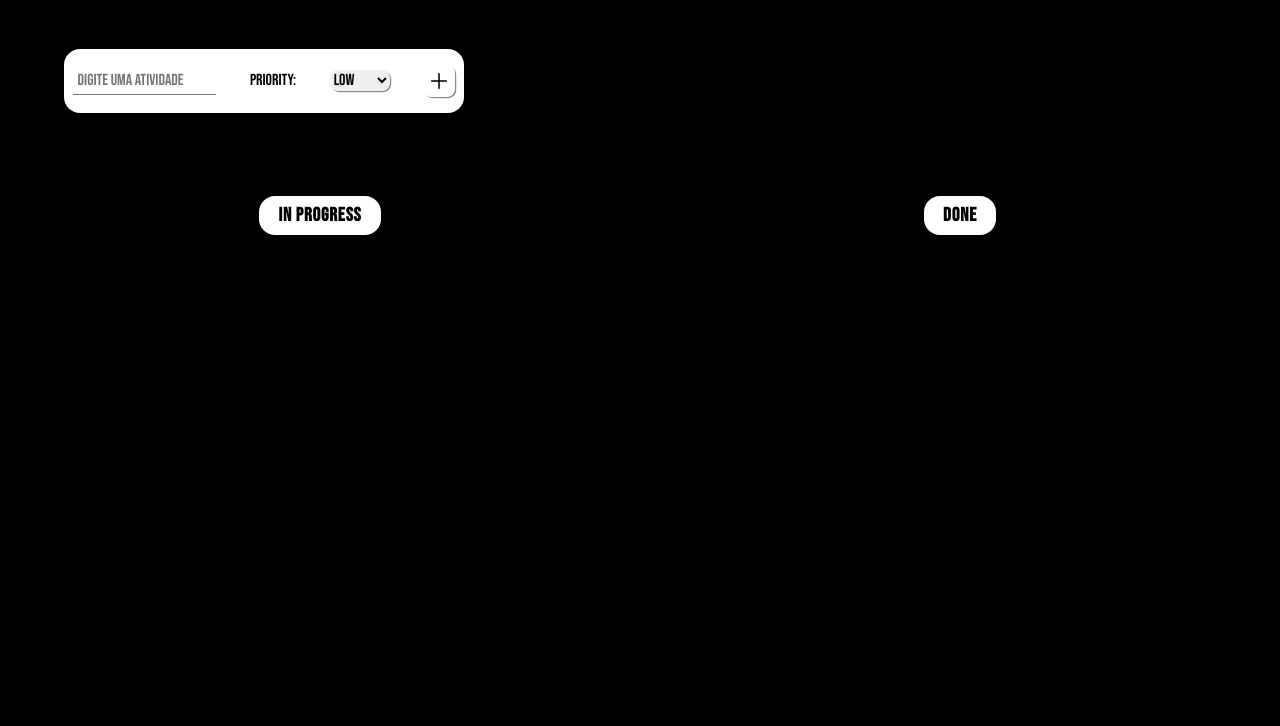
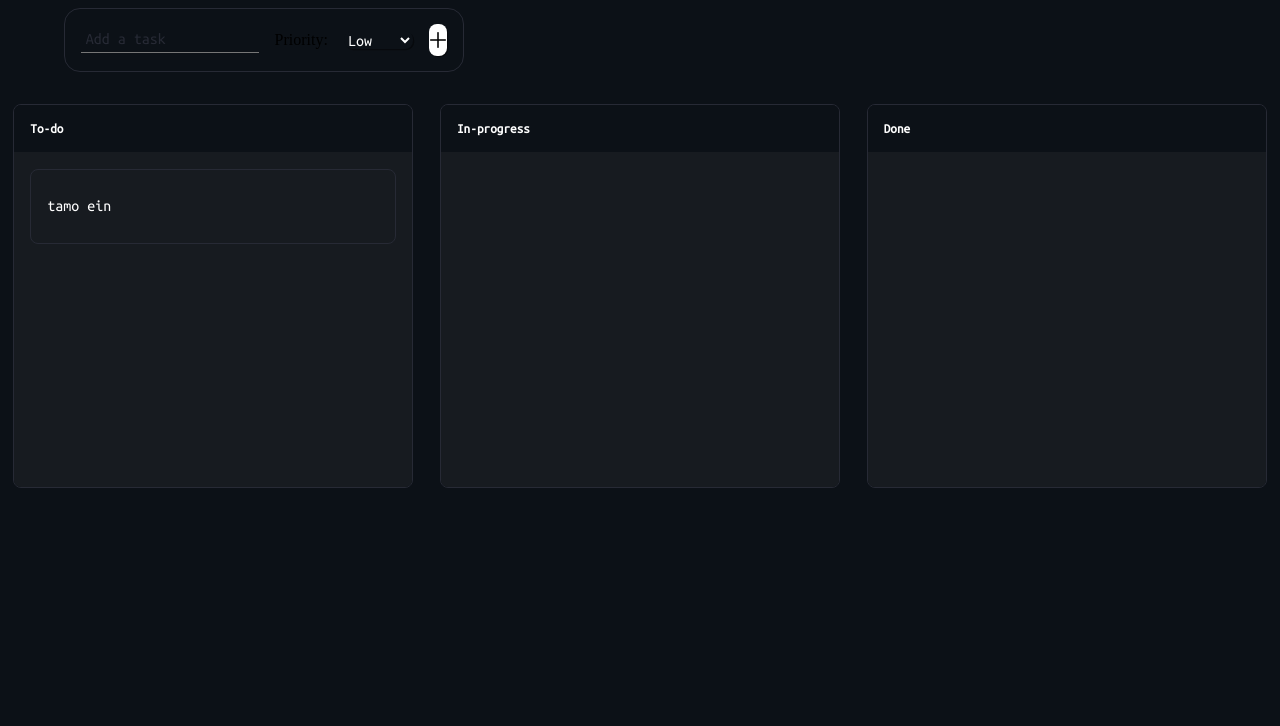
Before and after one commit to severinocarlos/todo-app, a plain HTML site: page src/index.html in a window 1280 px wide. Shown: the part 74-800 px from the top of the page. Drawn offline with Linux system fonts and the light colour scheme.

Commit message:
style: interface refact

```diff
--- a/src/index.html
+++ b/src/index.html
@@ -8,14 +8,14 @@
     <title>To-do App</title>
 </head>
 <body>
-    <header>
-        <h2>To-do App</h1>
+    <header class="navbar">
+        <h2>To-do</h1>
     </header> <!--Navbar-->
 
     <main>
         <div class="container">
             <div class="add-tasks--container">
-                <input id="input-task" type="text" placeholder="Digite uma atividade">
+                <input id="input-task" type="text" placeholder="Add a task">
                 <label for="select-item">Priority: </label>
                 <select name="select-classification" id="select-item">
                     <option value="Low">Low</option>
@@ -27,21 +27,36 @@
 
             <div class="tasks-container">
 
-                <div class="in-progress-container">
-                    <div class="title-in-progress-tasks">
-                        <span>In progress</span>
-                    </div>
-                    <ul class="in-progress-tasks-list">
-                    </ul>
+                <div class="to-do-container">
+                    <header>
+                        <h5>To-do</h5>
+                    </header>
+                    <main>
+                        <ul class="to-do-tasks-list">
+                            <li>tamo ein</li>
+                        </ul>
+                    </main>
                 </div>
 
+                <div class="in-progress-container">
+                    <header>
+                        <h5>In-progress</h5>
+                    </header>
+                    <main>
+
+                        <ul class="in-progress-tasks-list">
+                        </ul>
+
+                    </main>
+                </div>
+
+
                 <div class="done-container">
-                    <div class="title-done-tasks">
-                        <span>Done</span>
-                    </div>
-
-                    <ul class="done-tasks-list">
-                    </ul>
+                    <header><h5>Done</h5></header>
+                    <main>
+                        <ul class="done-tasks-list">
+                        </ul>
+                    </main>
                 </div>
             </div>
         </div>
--- a/src/script/index.js
+++ b/src/script/index.js
@@ -1,10 +1,20 @@
 const colors =  {
-    'Low': '#003049',
-    'Medium': '#f77f00',
-    'High': '#d62828'
+    'Low': '#2ac197',
+    'Medium': '#d3ca78',
+    'High': '#d27772'
 }
+
+const colorsBackground = {
+    'Low': 'rgba(42, 193, 151, 0.2)',
+    'Medium': 'rgba(211, 202, 12, 0.2)',
+    'High': 'rgba(101, 21, 17, 0.2)'
+}
+
+const toDoTasksKey = 'toDoTasksKey'
 const inProgressTasksKey = 'inProgressTasks'
 const doneTasksKey = 'DoneTasks'
+
+
 const addButton = document.querySelector('#btn-add-task');
 
 const getItems = () => {
@@ -28,20 +38,17 @@ const showCards = () =>  {
     const day = new Date();
 
     inProgressTasks.forEach(task => {
-        inProgressList.innerHTML += `<li style="background:${colors[task.priority]}; word-wrap: wrap;">task:<br>
-                                ${task.task_name}
-                                <div class='btns'>
-                                    <button id="btn-move-to-trash" onclick="removeCard('${task.task_name}')" style="background: transparent; border:0; cursor: pointer; outline: none; margin-bottom: 1rem; padding-right: 0.5rem;">
-                                        <img style="width:1rem; height: 1rem; margin-right: 1rem;"src="${'./assets/img/cross.png'}" alt="Move to trash"/>
-                                    </button>
-                                    <button id="btn-move-to-done" onclick="doneCard('${task.task_name}')" style="background: transparent; border:0; cursor: pointer; outline: none;">
-                                        <img style="width:1rem; height: 1rem;"src="${'./assets/img/check.png'}" alt="Done task"/>
-                                    </button>
-                                    <p>${day.toLocaleDateString('pt-PT')}</p>
-                                <div>
+        inProgressList.innerHTML += `<li style="background: var(--bg-body); word-wrap: wrap;">
+                                    <div class="task-header" style="display:flex; justify-content: space-between;">
+                                        <span style="color:gray; font-size:0.8rem;">${day.toLocaleDateString('pt-PT')}</span>
+                                        <span style="font-weight: 700;font-size: 0.8rem;border-radius:1rem; background-color:${colorsBackground[task.priority]}; padding: 0.2rem 1rem; color:${colors[task.priority]}">${task.priority} Level</span>
+                                    </div>
+
+                                    <div style="margin-top: 1.2rem; position: relative;">
+                                        <p>${task.task_name}</p>
+                                        <button style="background:transparent; outline:none; border: 0; cursor: pointer; position: absolute; right: 0;"><img style="width: 1rem; height: 1rem;" src="./assets/img/angle-right.png"></button>
+                                    <div>
                                 </li>`
-
-
     });
 
     doneTasks.forEach(task => {
--- a/src/style.css
+++ b/src/style.css
@@ -1,23 +1,29 @@
-@import url('https://fonts.googleapis.com/css2?family=Bebas+Neue&display=swap');
+@import url('https://fonts.googleapis.com/css2?family=Titillium+Web&display=swap');
+@import url('https://fonts.googleapis.com/css2?family=Ubuntu+Mono&display=swap');
 
 * {
     margin: 0;
     padding: 0;
     box-sizing: border-box;
     text-decoration: none;
-    font-family: 'Bebas Neue', cursive;
+}
+
+:root {
+    --bg-header: rgba(23,27,32,255);
+    --bg-body: #0c1117;
+    --color-background-task-container: #272a35;
 }
 
 body {
-    background: rgb(0,0,0);
+    background: var(--bg-body);
 }
 
-header {
-    border-top: 0.1rem solid gray;
-    border-bottom: 0.1rem solid gray;
+.navbar {
+    background: var(--bg-header);
 }
 
 header h2{
+    font-family: 'Titillium Web', sans-serif;
     color: white;
     text-align: center;
     margin-top: 0.1rem;
@@ -30,8 +36,8 @@ header h2{
     justify-content: space-around;
     align-items: center;
     gap: 1rem;
-    margin-top: 4rem;
-    background-color: white;
+    margin-top: 1rem;
+    border: 0.12rem solid #272a35;
 
     width: 25rem;
     height: 4rem;
@@ -40,15 +46,22 @@ header h2{
 }
 
 #input-task {
+    font-family: 'Ubuntu Mono', monospace;
     background-color: transparent;
     border-width: 0 0 0.1rem 0;
     outline: none;
     padding: 0.3rem;
-    color: black;
+    color: white;
     font-size: 1rem;
+    margin-left: 1rem;
+}
+
+#input-task::placeholder {
+    color: #272a35;
 }
 
 #btn-add-task {
+    font-family: 'Ubuntu Mono', monospace;
     display: flex;
     align-items: center;
     justify-content: center;
@@ -60,7 +73,7 @@ header h2{
     color: white;
     font-size: 1rem;
     box-shadow: 1.2px 1.2px RGBA(0,0,0,0.45);
-
+    margin-right: 1rem;
     cursor: pointer;
 }
 
@@ -68,14 +81,19 @@ header h2{
     width: 1rem;
     height: 1rem;
     border: 0;
+
 }
 
 #select-item {
+    font-family: 'Ubuntu Mono', monospace;
     font-size: 1rem;
     border-radius: 0.5rem;
     border: 0;
     outline: none;
+    color: white;
     box-shadow: 1.2px 1.2px RGBA(0,0,0,0.45);
+    background: var(--bg-body);
+    cursor: pointer;
 }
 
 .tasks-container {
@@ -84,75 +102,75 @@ header h2{
     align-items: center;
     justify-content: space-around;
     color: white;
-    margin-top: 2rem;
 }
 
-.in-progress-container, .done-container  {
-    border-radius: 0.9rem;
-    width: 35rem;
+.in-progress-container, .done-container, .to-do-container {
+    font-family: 'Ubuntu Mono', monospace;
+    border-radius: 0.5rem;
+    width: 25rem;
     margin-top: 2rem;
     height: 24rem;
     overflow-y: auto;
+    border: 0.12rem solid #272a35;
 }
 
-.title-in-progress-tasks {
+.in-progress-container  header,
+.done-container  header,
+.to-do-container  header {
+    height: 3rem;
+    background: var(--bg-body);
+    border-bottom: 0.1rem solid var(--bg-header);
     display: flex;
-    justify-content: center;
+    align-items: center;
 }
 
-.title-done-tasks {
-    display: flex;
-    justify-content: center;
+.in-progress-container  header h5,
+.done-container  header h5,
+.to-do-container  header h5 {
+
+    margin-left: 1rem;
 }
 
-.title-in-progress-tasks  span {
-    margin: 1.2rem 0;
-    background: white;
-    border-radius: 1rem;
-    padding: 0.5rem 1.2rem;
-    font-size: 1.2rem;
-    color: black;
-    font-weight: 700;
-    letter-spacing: 0.05rem;
+.in-progress-container  main,
+.done-container  main,
+.to-do-container  main {
+    background: var(--bg-header);
+    min-height: 100%;
 }
 
-.title-done-tasks span {
-    margin: 1.2rem 0;
-    background: white;
-
-    border-radius: 1rem;
-    padding: 0.5rem 1.2rem;
-    color: black;
-    font-size: 1.2rem;
-    font-weight: 700;
-    letter-spacing: 0.05rem;
+ul {
+    padding-top: 1rem;
+    padding-bottom: 0.9rem;
 }
 
 ul > li {
-    display: flex;
-    justify-content: space-between;
     list-style-type: none;
-    background: red;
-    padding: 1rem;
-    border-radius: 1rem;
+    border: 0.05rem solid #272a35;
+    padding: 1.8rem 1rem;
+    border-radius: 0.5rem;
     margin: 0 1rem 1rem 1rem;
+
     word-break: break-all;
 }
 
+li header {
+    height: 1rem;
+}
+
 ::-webkit-scrollbar {
-    width: 0.5rem;
+    width: 0.2rem;
     height: 1rem;
     margin-right: 1rem;
 }
 
 ::-webkit-scrollbar-track {
-    background-color: #f1f1f1;
-    border-radius: 0.5rem;
+    background-color: transparent;
+    border-radius: 0.7rem;
 }
 
 ::-webkit-scrollbar-thumb {
     background-color: #888;
-    border-radius: 5px;
+    border-radius: 1rem;
 }
 
 ::-webkit-scrollbar-thumb:hover {
```
Also changed, not shown: src/assets/img/angle-right.png (added).
